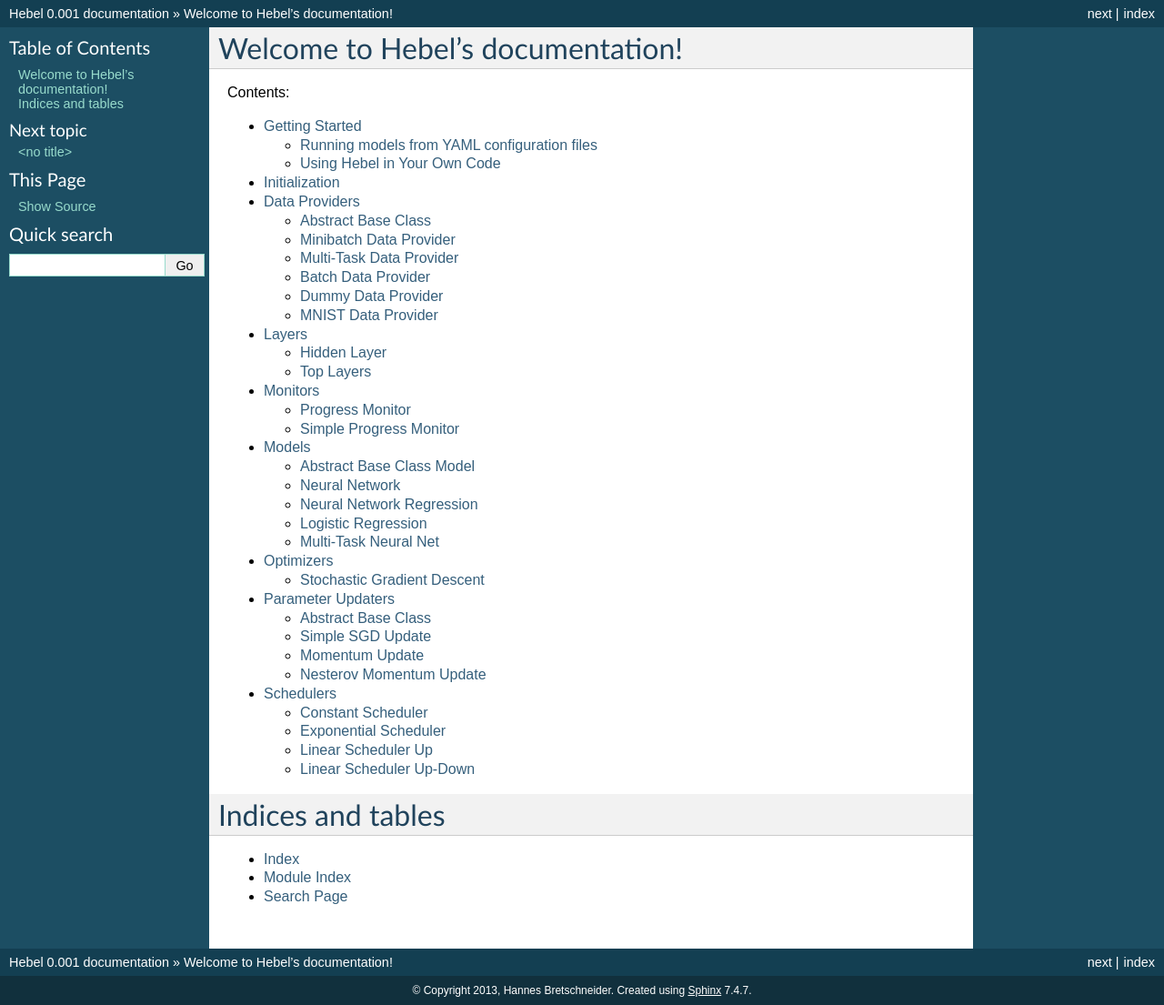
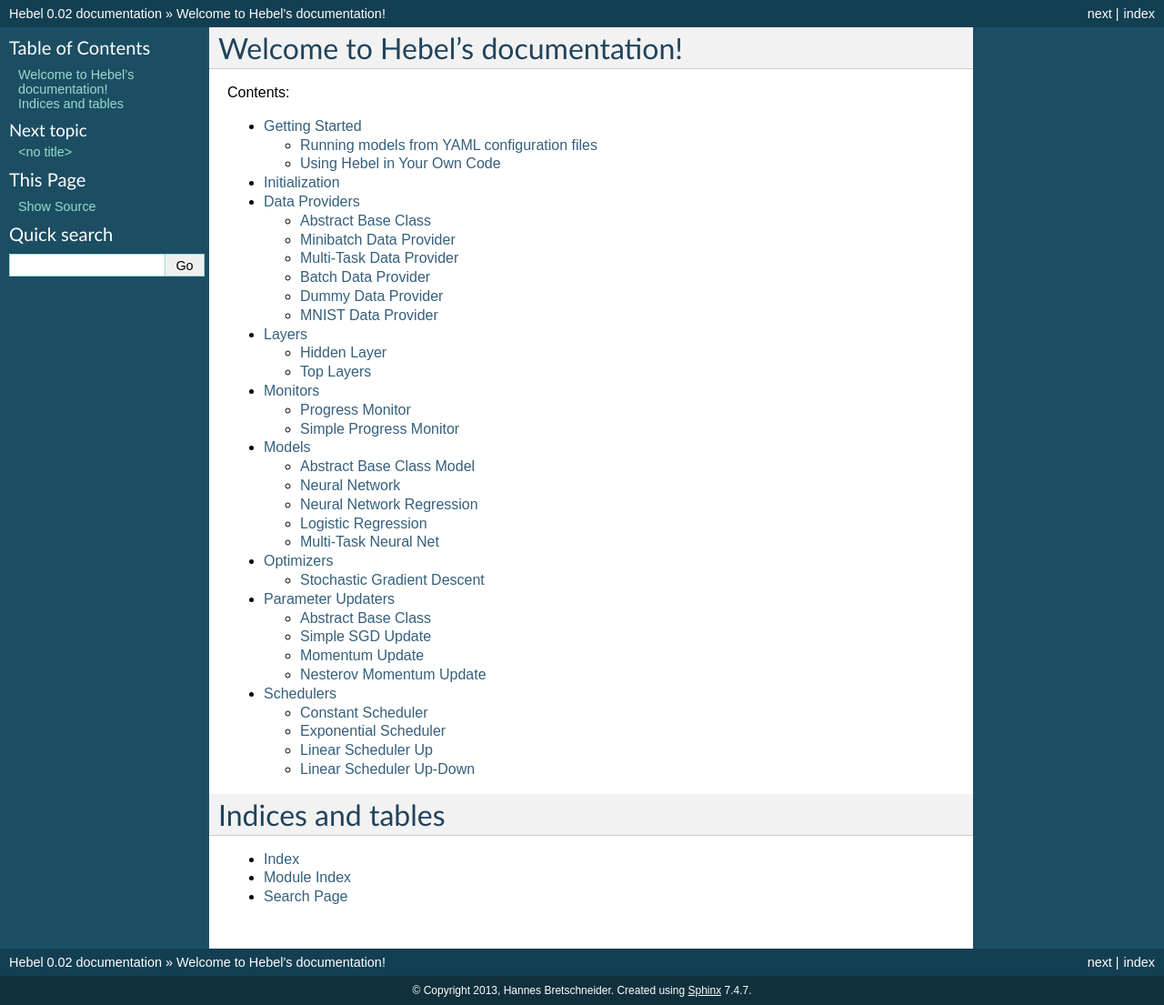
Before and after one commit to hannes-brt/hebel, a Sphinx documentation site: the page built from docs/index.rst, in a window 1280 px wide. Shown: the whole page at 91% size. Built offline with Sphinx 7.4.7, drawn with Linux system fonts in a browser that asks for light colours.

Commit message:
Added a version file

```diff
--- a/docs/conf.py
+++ b/docs/conf.py
@@ -76,9 +76,9 @@
 # built documents.
 #
 # The short X.Y version.
-version = '0.001'
+from .hebel.version import version
 # The full version, including alpha/beta/rc tags.
-release = '0.001'
+from .hebel.version import release
 
 # The language for content autogenerated by Sphinx. Refer to documentation
 # for a list of supported languages.
--- /dev/null
+++ b/hebel/version.py
@@ -0,0 +1,2 @@
+version = '0.02'
+release = '0.02-dev'
```
